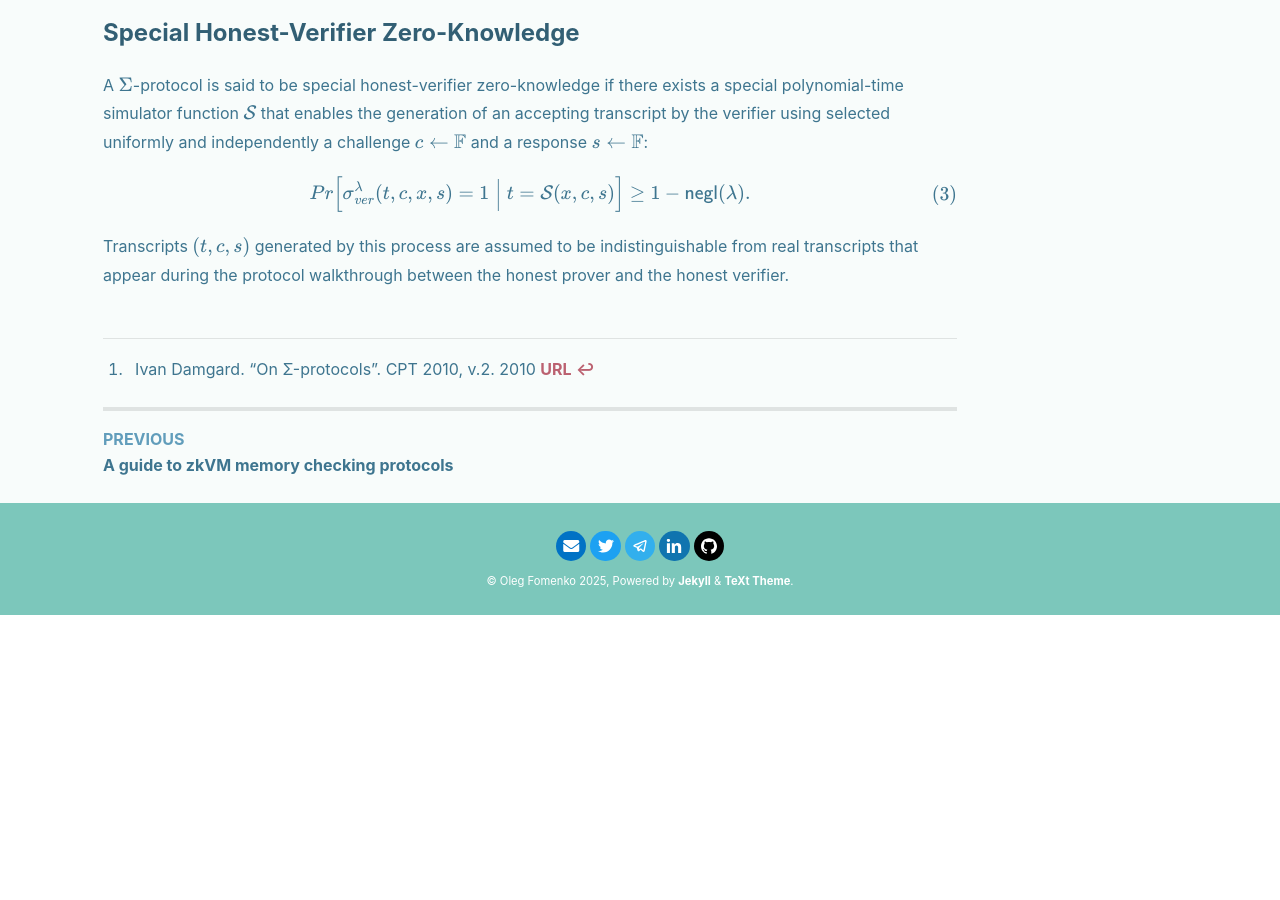
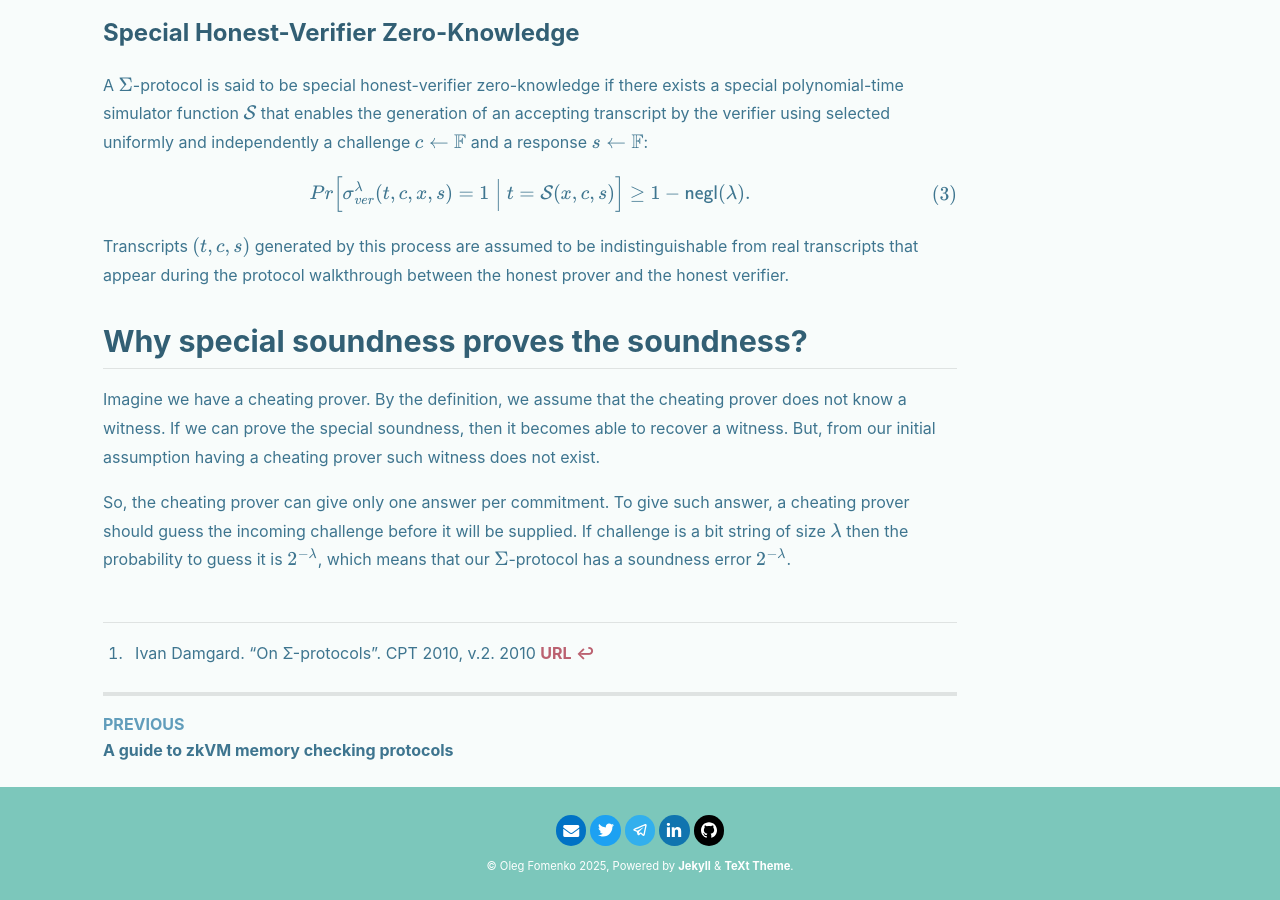
Before and after one commit to olegfomenko/blog, a Jekyll site: the page built from _posts/2025-09-16-sigma.md, in a window 1280 px wide and 900 px high, scrolled down 1086 px. Built offline with Jekyll 4.4.1, drawn with Linux system fonts in a browser that asks for light colours; nearby versions of some CDN libraries; before the commit the page ends 1747 px from its top, so only the background shows below that; some of the changed text lies outside the part shown.

Commit message:
adding notes for sigma protocol

```diff
--- a/_posts/2025-09-16-sigma.md
+++ b/_posts/2025-09-16-sigma.md
@@ -7,7 +7,7 @@ tags:
 ---
 
 Following [^Ivan-Damgard] and some modern notations, I aim to describe a formal definition of a $3$-step interactive
-$\Sigma$-protocol with formal proofs. So:
+$\Sigma$-protocol with formal proofs, to help young engineers prove their $\Sigma$-protocols security. So:
 
 > For an NP relation $\mathcal{R}$ a $\Sigma$-protocol is a $3$-step protocol between the Prover and the Verifier
 consisting of three algorithms $\sigma_{com}, \sigma_{resp}, \sigma_{ver}$ with respect to the security parameter
@@ -64,4 +64,15 @@ $$
 Transcripts $\{(t, c, s)\}$ generated by this process are assumed to be indistinguishable from real
 transcripts that appear during the protocol walkthrough between the honest prover and the honest verifier.
 
+
+## Why special soundness proves the soundness?
+
+Imagine we have a cheating prover. By the definition, we assume that the cheating prover does not know a witness.
+If we can prove the special soundness, then it becomes able to recover a witness. But, from our initial assumption
+having a cheating prover such witness does not exist.
+
+So, the cheating prover can give only one answer per commitment. To give such answer, a cheating prover should guess the
+incoming challenge before it will be supplied. If challenge is a bit string of size $\lambda$ then the probability
+to guess it is $2^{-\lambda}$, which means that our $\Sigma$-protocol has a soundness error $2^{-\lambda}$.
+
 [^Ivan-Damgard]: Ivan Damgard. “On Σ-protocols”. CPT 2010, v.2. 2010 [URL](https://www.cs.au.dk/~ivan/Sigma.pdf)
```
